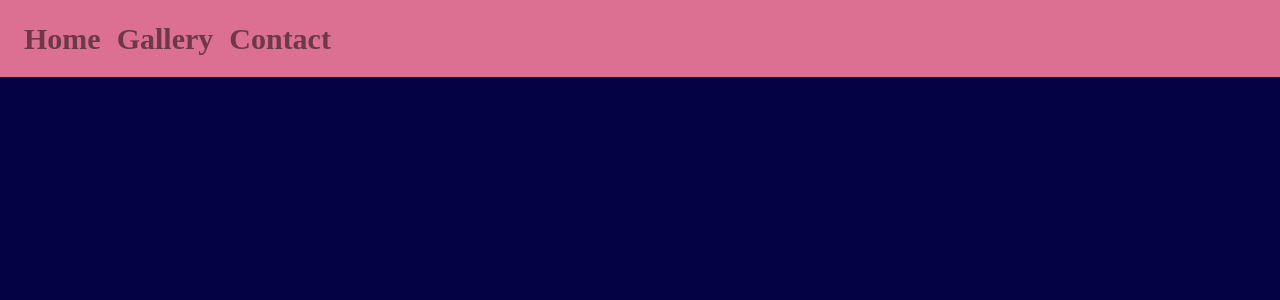
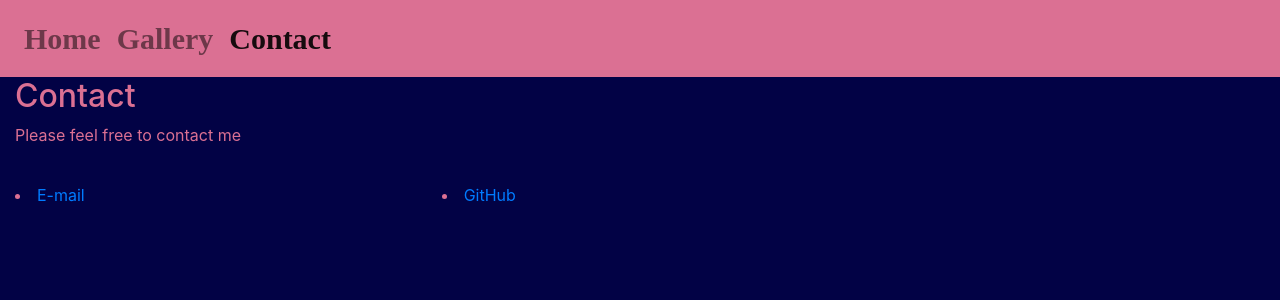
Before and after one commit to Najma53/Portfolio-using-React, a React (Create React App) app in the folder portfolio/: page /contact in a window 1280 px wide. Shown: the top 300 px of the page. Built offline with nearby package versions, Linux system fonts and the light colour scheme.

Commit message:
renamed contact js to indexjs and copied my contact info in layout structure from my bootstrap portfolio

```diff
--- a/portfolio/src/App.js
+++ b/portfolio/src/App.js
@@ -3,6 +3,7 @@ import Header from './components/Header';
 import Home from "./components/Home";
 import { BrowserRouter as Router, Route, Routes } from 'react-router-dom';
 import Gallery from "./components/Gallery";
+import Contact from "./components/Contact";
 
 function App() {
   return (
@@ -14,6 +15,8 @@ function App() {
 
           <Route path="/" element={<Home />} />
           <Route path="/gallery" element={<Gallery />} />
+          <Route path="/contact" element={<Contact />} />
+
 
           </Routes>
       </div>
--- a/portfolio/src/components/Contact/contact.js
+++ /dev/null
@@ -1,2 +0,0 @@
-import React from 'react';
-import "./contact.css"
--- /dev/null
+++ b/portfolio/src/components/Contact/index.js
@@ -0,0 +1,30 @@
+import React from 'react';
+import "./style.css";
+
+
+function Contact() {
+    return (
+        <div className="container-fluid content">
+            <h2 clasName="sectionheading" id="contact">Contact</h2>
+            <p> Please feel free to contact me</p>
+            <div class="row">
+
+
+
+                <div className="cardContainer col-lg-4 col-md-4 col-sm-12">
+                    <li>
+                        <a href="mailto:najma.alibhai@gmail.com">E-mail</a>
+                    </li>
+                </div>
+
+                <div className="cardContainer col-lg-4 col-md-4 col-sm-12">
+                    <li>
+                        <a href="https://github.com//Najma53/">GitHub</a>
+                    </li>
+                </div>
+            </div>
+            </div>
+            );
+}
+
+export default Contact;
--- a/portfolio/src/components/Header/index.js
+++ b/portfolio/src/components/Header/index.js
@@ -30,7 +30,7 @@ function Header() {
           </li>
           <li className="nav-item">
             <NavLink
-              to="/search"
+              to="/contact"
               className={({ isActive }) =>
                 isActive ? 'nav-link active' : 'nav-link'
               }
--- a/portfolio/src/components/Home/index.js
+++ b/portfolio/src/components/Home/index.js
@@ -16,7 +16,8 @@ function Home() {
 
         {/* <div className="jumbotron"> */}
         <div className="jumbotron col-7">
-          <h1 className="JumboTitle">Hello, I am Najma</h1>
+          <h4 className="JumboTitle">Hello, I am </h4>
+          <h1 className="header__intro">Najma</h1>
           <br></br>
 
           <p className="brand">
--- a/portfolio/src/components/Home/style.css
+++ b/portfolio/src/components/Home/style.css
@@ -17,3 +17,7 @@
 .col-4{
   padding-top: 70px;
 }
+h1{
+  font-family: cursive !important;
+  font-style: italic;
+}
```
Also changed, not shown: portfolio/src/components/Contact/contact.css (deleted), portfolio/src/components/Contact/style.css (added).
